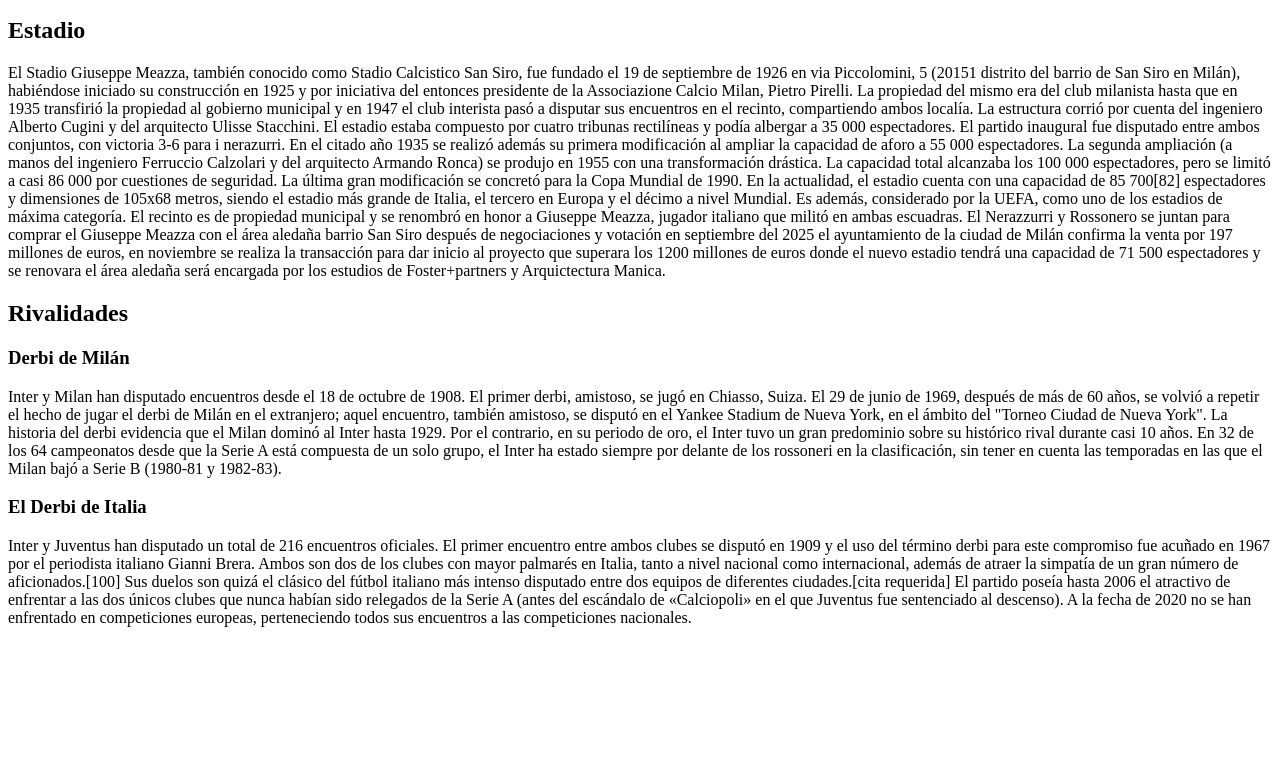
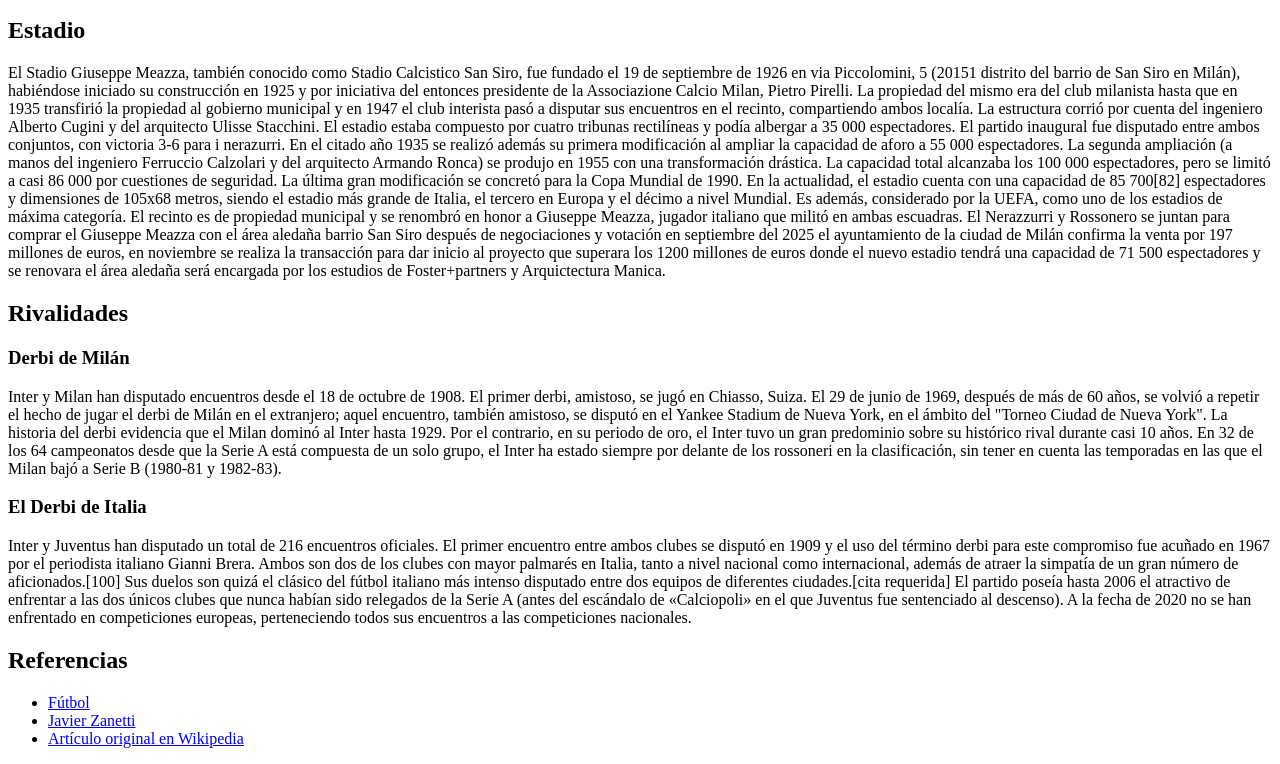
Before and after one commit to mergenrenzo/mi-wiki-mergen, a plain HTML site: page tema2.html in a window 1280 px wide. Shown: the part 1291-2055 px from the top of the page. Before the commit the page ends 1934 px from the top, so only its background shows below. Drawn offline with Linux system fonts and the light colour scheme.

Commit message:
Agregadas referencias

```diff
--- a/tema2.html
+++ b/tema2.html
@@ -91,5 +91,12 @@
         A la fecha de 2020 no se han enfrentado en competiciones europeas, perteneciendo todos sus encuentros a las competiciones nacionales.
     </p>
 
+    <h2>Referencias</h2>
+    <ul>
+        <li><a href="index.html">Fútbol</a></li>
+        <li><a href="tema3.html">Javier Zanetti</a></li>
+        <li><a href="https://es.wikipedia.org/wiki/Inter_de_Mil%C3%A1n">Artículo original en Wikipedia</a></li>
+    </ul>
+
 </body>
 </html>
```
Also changed, not shown: index.html (+6 -0 lines), tema3.html (+6 -4 lines).
